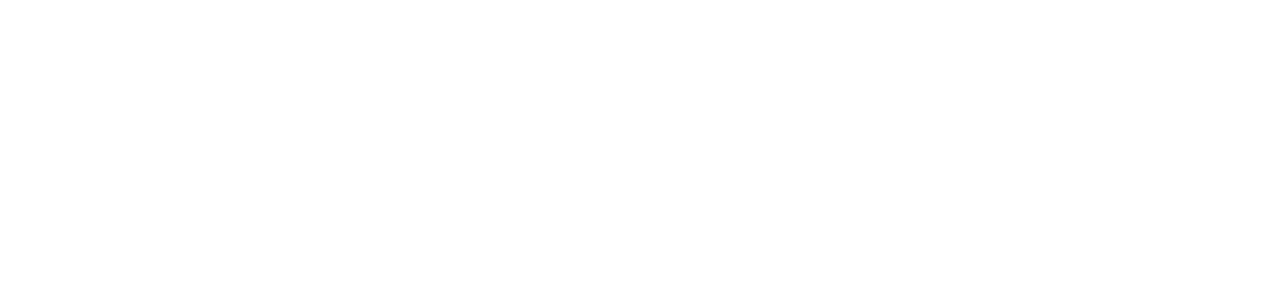
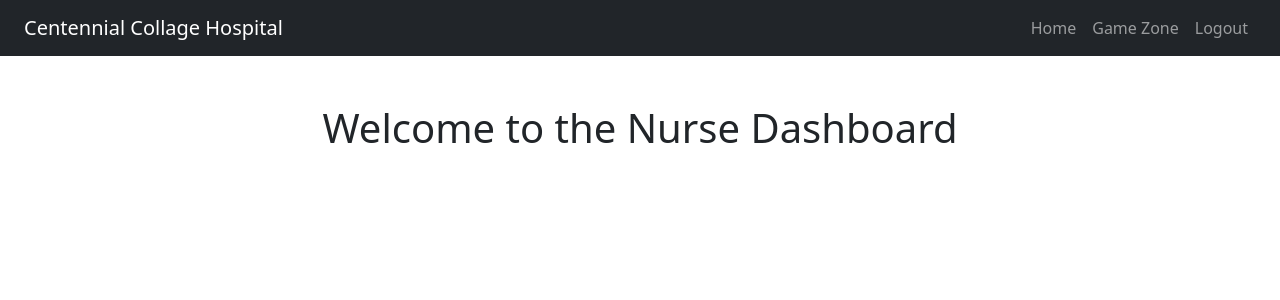
Before and after one commit to Ubzzy/NursePatientApplication, a React (Create React App) app in the folder react-client/: page /nurse in a window 1280 px wide. Before the commit this address had no page. Shown: the top 300 px of the page. Built offline with nearby package versions, Linux system fonts and the light colour scheme.

Commit message:
Added Nurse Dashboard

```diff
--- a/react-client/src/App.js
+++ b/react-client/src/App.js
@@ -13,6 +13,7 @@
 import Login from "./components/Login";
 import GameZone from "./components/patients/GameZone";
 import Dashboard from "./components/patients/Dashboard";
+import NurseDashboard from "./components/nurse/NurseDashboard";
 
 function App() {
     return (
@@ -23,6 +24,7 @@
                     <Route path="/home" element={<Home />}></Route>
                     <Route path="/dashboard" element={<Dashboard />}></Route>
                     <Route path="/game-zone" element={<GameZone />}></Route>
+                    <Route path="/nurse" element={<NurseDashboard />}></Route>
                 </Routes>
             </Router>
         </>
--- /dev/null
+++ b/react-client/src/components/nurse/NurseDashboard.js
@@ -0,0 +1,13 @@
+import React from "react";
+import Header from "../Header";
+
+function NurseDashboard() {
+    return (
+        <>
+            <Header />
+            <h1 className="text-center m-5">Welcome to the Nurse Dashboard</h1>
+        </>
+    );
+}
+
+export default NurseDashboard;
```
Also changed, not shown: 1 other file (tests, documents, lock files or other folders).
